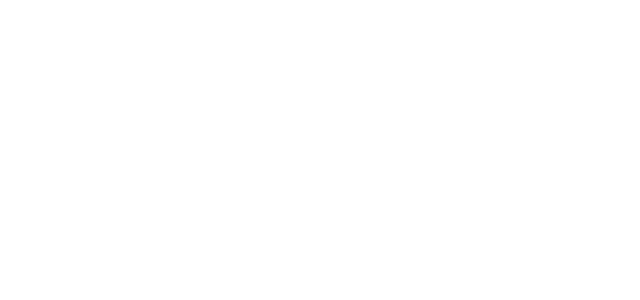
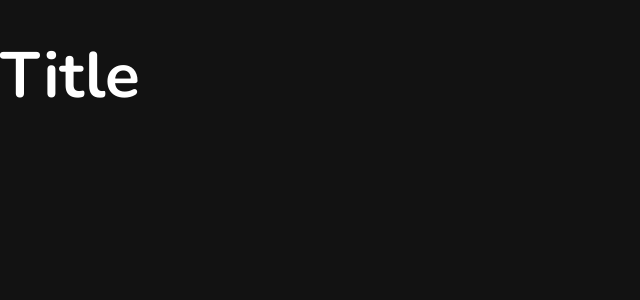
Before and after one commit to gusgalote/portfolio-react, a React (Vite) app: page / in a window 1280 px wide. Shown: the top 300 px of the page, without its empty margins (0-640 px from the left). Built offline with nearby package versions, Linux system fonts and the light colour scheme.

Commit message:
feat: add heading

```diff
--- a/index.html
+++ b/index.html
@@ -2,6 +2,12 @@
 <html lang="en">
   <head>
     <meta charset="UTF-8" />
+    <link rel="preconnect" href="https://fonts.googleapis.com" />
+    <link rel="preconnect" href="https://fonts.gstatic.com" crossorigin />
+    <link
+      href="https://fonts.googleapis.com/css2?family=Nunito:ital,wght@0,200;0,400;0,500;0,700;1,400&display=swap"
+      rel="stylesheet"
+    />
     <link rel="icon" type="image/svg+xml" href="/src/favicon.svg" />
     <meta name="viewport" content="width=device-width, initial-scale=1.0" />
     <title>My portfolio with React</title>
--- a/src/App.jsx
+++ b/src/App.jsx
@@ -1,12 +1,8 @@
-import { useState } from 'react';
 import P from 'prop-types';
+import { Heading } from './components';
 
-const App = ({ children }) => {
-  return <h1>{children}</h1>;
+const App = () => {
+  return <Heading>Title</Heading>;
 };
 
 export { App };
-
-App.propTypes = {
-  children: P.string.isRequired,
-};
--- /dev/null
+++ b/src/components/Heading/Heading.tsx
@@ -0,0 +1,24 @@
+import P from 'prop-types';
+import * as Styled from './styles';
+
+const Heading = ({
+  children,
+  as = 'h1',
+  size = 'huge',
+  primaryColor = false,
+}) => {
+  return (
+    <Styled.Title as={as} size={size} primaryColor={primaryColor}>
+      {children}
+    </Styled.Title>
+  );
+};
+
+export { Heading };
+
+Heading.propTypes = {
+  children: P.node.isRequired,
+  size: P.oneOf(['small', 'medium', 'big', 'huge']),
+  as: P.oneOf(['h1', 'h2', 'h3', 'h4', 'h5', 'h6']),
+  primaryColor: P.bool,
+};
--- /dev/null
+++ b/src/components/Heading/styles.js
@@ -0,0 +1,30 @@
+import styled, { css } from 'styled-components';
+
+const titleSizes = {
+  small: (theme) => css`
+    font-size: ${theme.font.sizes.medium};
+  `,
+  medium: (theme) => css`
+    font-size: ${theme.font.sizes.large};
+  `,
+  big: (theme) => css`
+    font-size: ${theme.font.sizes.xlarge};
+  `,
+  huge: (theme) => css`
+    font-size: ${theme.font.sizes.xhuge};
+    ${mediaFont(theme)};
+  `,
+};
+
+const mediaFont = (theme) => css`
+  @media ${theme.media.lessThanMedium} {
+    font-size: ${theme.font.sizes.xlarge};
+  }
+`;
+
+export const Title = styled.h1`
+  ${({ theme, size, primaryColor }) => css`
+    color: ${primaryColor ? theme.colors.primary : theme.colors.text};
+    ${titleSizes[size](theme)};
+  `}
+`;
--- /dev/null
+++ b/src/components/index.js
@@ -0,0 +1,3 @@
+import { Heading } from './Heading/Heading';
+
+export { Heading };
--- a/src/main.jsx
+++ b/src/main.jsx
@@ -1,9 +1,17 @@
 import React from 'react';
 import ReactDOM from 'react-dom/client';
+import { ThemeProvider } from 'styled-components';
+
+import { GlobalStyles } from './styles/global-styles';
+import { dark } from './styles/themes/dark';
+
 import { App } from './App';
 
 ReactDOM.createRoot(document.getElementById('root')).render(
   <React.StrictMode>
-    <App />
+    <ThemeProvider theme={dark}>
+      <App />
+      <GlobalStyles />
+    </ThemeProvider>
   </React.StrictMode>,
 );
```
Also changed, not shown: 2 other files (tests, documents, lock files or other folders).
